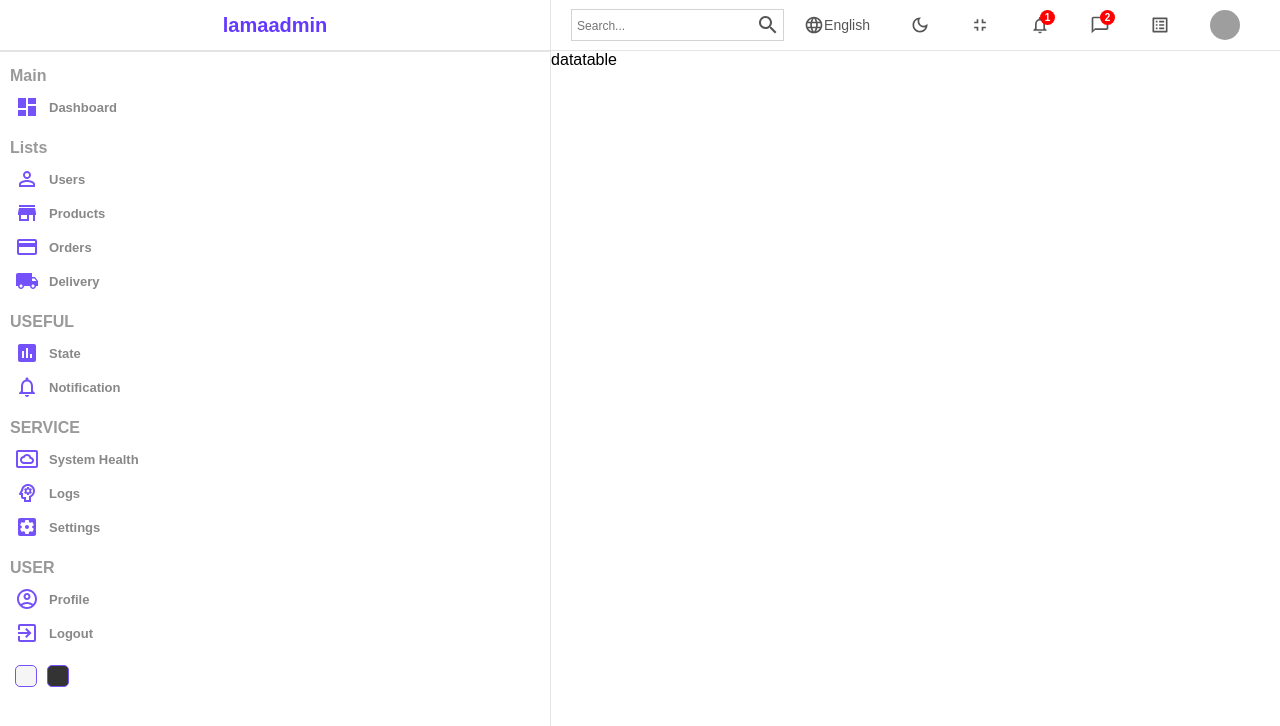
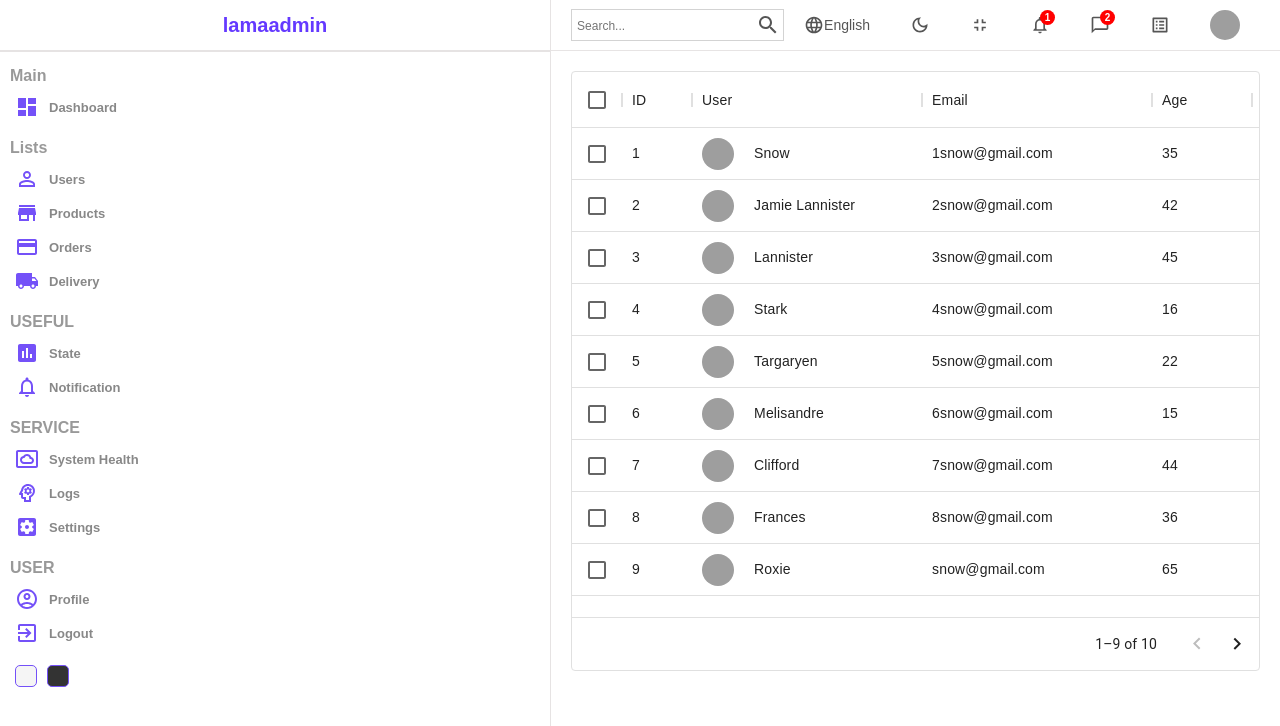
Before and after one commit to FarshadJanmohammadi/Admin-Dashboard-Panel, a React (Create React App) app: page /users in a window 1280 px wide. Shown: the top 726 px of the page. Built offline with nearby package versions, Linux system fonts and the light colour scheme; grey boxes are pictures that could not be loaded.

Commit message:
end of usres page

```diff
--- a/package.json
+++ b/package.json
@@ -7,6 +7,7 @@
     "@emotion/styled": "^11.8.1",
     "@mui/icons-material": "^5.6.1",
     "@mui/material": "^5.6.1",
+    "@mui/x-data-grid": "^5.9.0",
     "@testing-library/jest-dom": "^5.16.4",
     "@testing-library/react": "^13.0.1",
     "@testing-library/user-event": "^13.5.0",
--- /dev/null
+++ b/src/components/datatable/Datatable.jsx
@@ -0,0 +1,35 @@
+import React from "react";
+import { DataGrid } from "@mui/x-data-grid";
+import { userColumns, userRows } from "../../datatablesource";
+import "./datatable.scss";
+
+const Datatable = () => {
+  const actionColumn = [
+    {
+      field: "aciton",
+      headerName: "Active",
+      width: 200,
+      renderCell: () => {
+        return (
+          <div className="cellAction">
+            <div className="viewButton">View</div>
+            <div className="deleteButton">Delete</div>
+          </div>
+        );
+      },
+    },
+  ];
+  return (
+    <div className="datatable">
+      <DataGrid
+        rows={userRows}
+        columns={userColumns.concat(actionColumn)}
+        pageSize={9}
+        rowsPerPageOptions={[9]}
+        checkboxSelection
+      />
+    </div>
+  );
+};
+
+export default Datatable;
--- /dev/null
+++ b/src/components/datatable/datatable.scss
@@ -0,0 +1,57 @@
+.datatable {
+  height: 600px;
+  padding: 20px;
+
+  .cellWithImg {
+    display: flex;
+    align-items: center;
+
+    .cellImg {
+      width: 32px;
+      height: 32px;
+      border-radius: 50%;
+      object-fit: cover;
+      margin-right: 20px;
+    }
+  }
+
+  .cellWithStatus {
+    padding: 5px;
+    border-radius: 5px;
+
+    &.active {
+      background-color: rgba(0, 128, 0, 0.05);
+      color: green;
+    }
+
+    &.pending {
+      background-color: rgba(255, 217, 0, 0.05);
+      color: goldenrod;
+    }
+    &.passive {
+      background-color: rgba(255, 0, 0, 0.05);
+      color: crimson;
+    }
+  }
+
+  .cellAction {
+    display: flex;
+    align-items: center;
+    gap: 15px;
+
+    .viewButton {
+      padding: 2px 5px;
+      border-radius: 5px;
+      color: darkblue;
+      border: 1px solid rgba(0, 0, 139, 0.537);
+      cursor: pointer;
+    }
+    .deleteButton {
+      padding: 2px 5px;
+      border-radius: 5px;
+      color: crimson;
+      border: 1px solid rgba(220, 20, 60, 0.546);
+      cursor: pointer;
+    }
+  }
+}
--- /dev/null
+++ b/src/datatablesource.js
@@ -0,0 +1,119 @@
+export const userColumns = [
+  { field: "id", headerName: "ID", width: 70 },
+  {
+    field: "user",
+    headerName: "User",
+    width: 230,
+    renderCell: (params) => {
+      return (
+        <div className="cellWithImg">
+          <img className="cellImg" src={params.row.img} alt="avatar" />
+          {params.row.username}
+        </div>
+      );
+    },
+  },
+  {
+    field: "email",
+    headerName: "Email",
+    width: 230,
+  },
+
+  {
+    field: "age",
+    headerName: "Age",
+    width: 100,
+  },
+  {
+    field: "status",
+    headerName: "Status",
+    width: 160,
+    renderCell: (params) => {
+      return <div className={`cellWithStatus ${params.row.status}`}>{params.row.status}</div>;
+    },
+  },
+];
+
+//temporary data
+export const userRows = [
+  {
+    id: 1,
+    username: "Snow",
+    img: "https://images.pexels.com/photos/1820770/pexels-photo-1820770.jpeg?auto=compress&cs=tinysrgb&dpr=2&w=500",
+    status: "active",
+    email: "1snow@gmail.com",
+    age: 35,
+  },
+  {
+    id: 2,
+    username: "Jamie Lannister",
+    img: "https://images.pexels.com/photos/1820770/pexels-photo-1820770.jpeg?auto=compress&cs=tinysrgb&dpr=2&w=500",
+    email: "2snow@gmail.com",
+    status: "passive",
+    age: 42,
+  },
+  {
+    id: 3,
+    username: "Lannister",
+    img: "https://images.pexels.com/photos/1820770/pexels-photo-1820770.jpeg?auto=compress&cs=tinysrgb&dpr=2&w=500",
+    email: "3snow@gmail.com",
+    status: "pending",
+    age: 45,
+  },
+  {
+    id: 4,
+    username: "Stark",
+    img: "https://images.pexels.com/photos/1820770/pexels-photo-1820770.jpeg?auto=compress&cs=tinysrgb&dpr=2&w=500",
+    email: "4snow@gmail.com",
+    status: "active",
+    age: 16,
+  },
+  {
+    id: 5,
+    username: "Targaryen",
+    img: "https://images.pexels.com/photos/1820770/pexels-photo-1820770.jpeg?auto=compress&cs=tinysrgb&dpr=2&w=500",
+    email: "5snow@gmail.com",
+    status: "passive",
+    age: 22,
+  },
+  {
+    id: 6,
+    username: "Melisandre",
+    img: "https://images.pexels.com/photos/1820770/pexels-photo-1820770.jpeg?auto=compress&cs=tinysrgb&dpr=2&w=500",
+    email: "6snow@gmail.com",
+    status: "active",
+    age: 15,
+  },
+  {
+    id: 7,
+    username: "Clifford",
+    img: "https://images.pexels.com/photos/1820770/pexels-photo-1820770.jpeg?auto=compress&cs=tinysrgb&dpr=2&w=500",
+    email: "7snow@gmail.com",
+    status: "passive",
+    age: 44,
+  },
+  {
+    id: 8,
+    username: "Frances",
+    img: "https://images.pexels.com/photos/1820770/pexels-photo-1820770.jpeg?auto=compress&cs=tinysrgb&dpr=2&w=500",
+    email: "8snow@gmail.com",
+    status: "active",
+    age: 36,
+  },
+  {
+    id: 9,
+    username: "Roxie",
+    img: "https://images.pexels.com/photos/1820770/pexels-photo-1820770.jpeg?auto=compress&cs=tinysrgb&dpr=2&w=500",
+    email: "snow@gmail.com",
+    status: "pending",
+    age: 65,
+  },
+  {
+    id: 10,
+    username: "Roxie",
+    img: "https://images.pexels.com/photos/1820770/pexels-photo-1820770.jpeg?auto=compress&cs=tinysrgb&dpr=2&w=500",
+    email: "snow@gmail.com",
+    status: "active",
+    age: 65,
+  },
+];
--- a/src/pages/list/List.jsx
+++ b/src/pages/list/List.jsx
@@ -2,6 +2,7 @@
 import "./list.scss";
 import Sidebar from "./../../components/sidebar/Sidebar";
 import Navbar from "./../../components/navbar/Navbar";
+import Datatable from "./../../components/datatable/Datatable";
 
 const List = () => {
   return (
@@ -9,7 +10,7 @@
       <Sidebar />
       <div className="listContainre">
         <Navbar />
-        datatable
+        <Datatable />
       </div>
     </div>
   );
```
Also changed, not shown: 1 other file (tests, documents, lock files or other folders).
